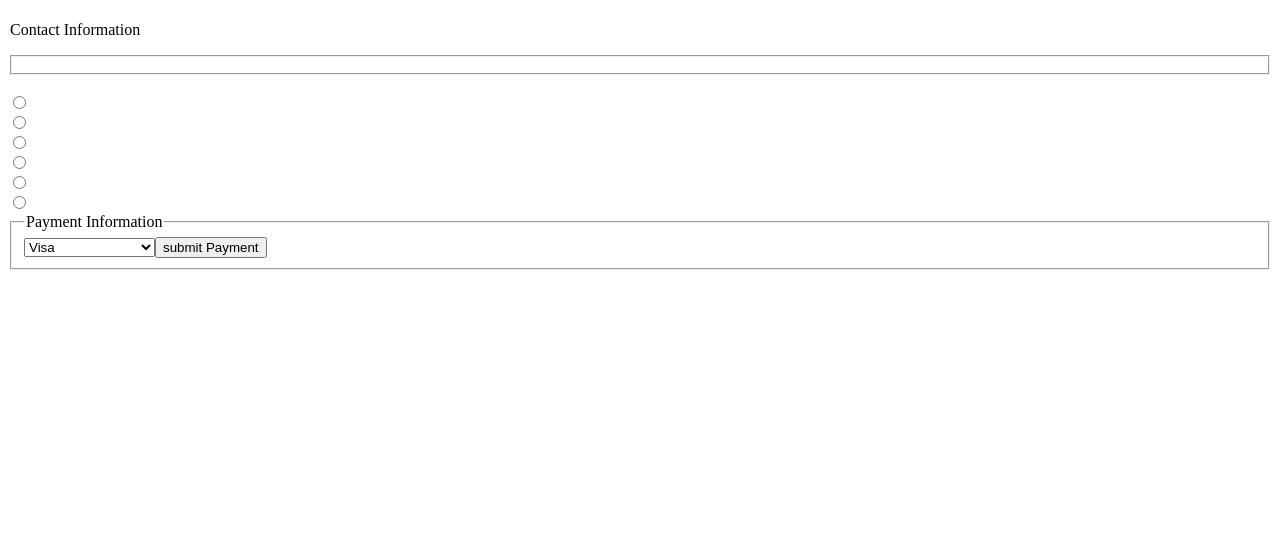
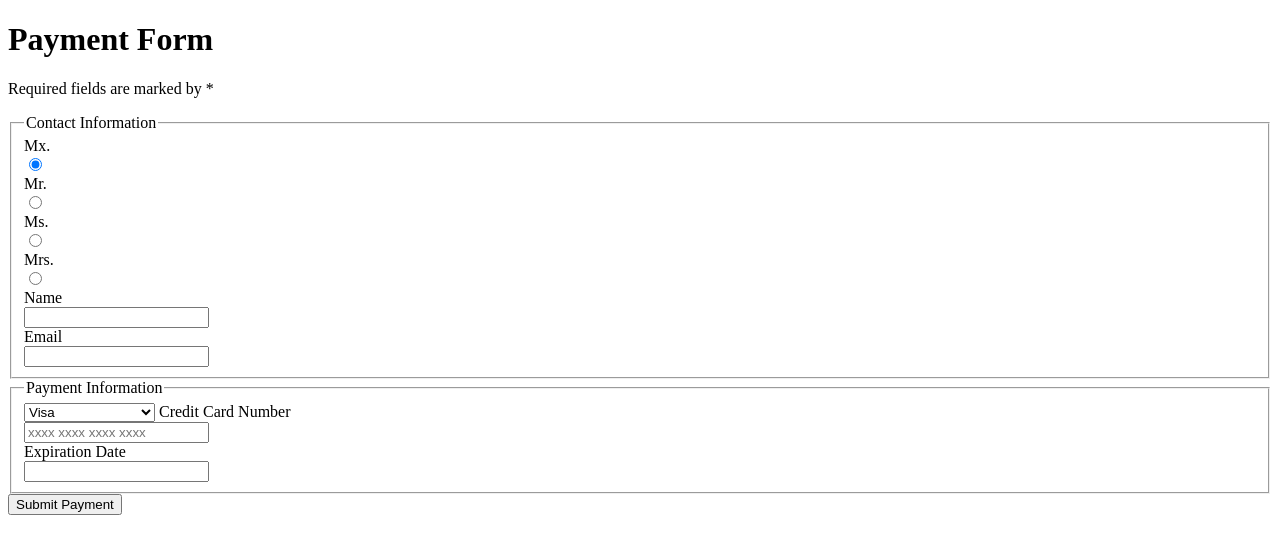
Before and after one commit to 10-6-pursuit/lab-intro-to-forms, a website: page index.html in a window 1280 px wide. Drawn offline with Linux system fonts and the light colour scheme.

Commit message:
lab-intro-to-forms payment form completed

```diff
--- a/index.html
+++ b/index.html
@@ -4,40 +4,52 @@
     <meta charset="UTF-8">
     <meta name="viewport" content="width=device-width, initial-scale=1.0">
     <title>Document</title>
+    <!-- <link href="style.css" rel="stylesheet" type="text/css" -->
 </head>
 <body>
-    <h1></h1>
-    <p
     <form>
+        <h1>Payment Form</h1>
+        <p>Required fields are marked by *</p>
+
+        <fieldset>
         <legend>Contact Information</legend>
-        <fieldset></fieldset>
-        <label for="Mx."></label><br />
-        <input type="radio" id="Mx."/>
 
-        <label for="Mr."></label><br />
-        <input type="radio" id="Mr."/>
+        <label for="mx">Mx.</label><br />
+        <input type="radio" name="title" id="mx" checked /><br />
 
-        <label for="Ms."></label><br />
-        <input type="radio" id="Ms."/>
+        <label for="mr">Mr.</label><br />
+        <input type="radio" name="title" id="mr"/><br />
 
-        <label for="Mrs."></label><br />
-        <input type="radio" id="Mrs."/>
+        <label for="ms">Ms.</label><br />
+        <input type="radio" name="title" id="ms"/><br />
 
-        <label for="Name"></label><br />
-        <input type="radio" id="Name"/>
+        <label for="mrs">Mrs.</label><br />
+        <input type="radio" name="title" id="mrs"/><br />
 
-        <label for="Email"></label><br />
-        <input type="radio" id="Email"/>
-    <fieldset>
+        <label for="name">Name</label><br />
+        <input type="text" name="name" id="name" required/><br />
+
+        <label for="email">Email</label><br />
+        <input type="email" name="email" id="email" required/>
+        </fieldset>
+
+        <fieldset>
         <legend>Payment Information</legend>
-        <select name=""credit-cards" id="credit-cards"</select>
-            <option>Visa</option>
-            <option>Master Card</option>
-            <option>American Express</option>
-            <option>Discover</option>
-    </fieldset>
+        <select> id="credit-card" name="card">
+        <option value="visa">Visa</option>
+        <option value="mastercard">Mastercard</option>
+        <option value="american express">American Express</option>
+        <option value="discover">Discover</option>
+        </select>
+
+        <label for="cc-number">Credit Card Number</label><br />
+        <input type="tel" name="cc-number" id="cc-number" placeholder="xxxx xxxx xxxx xxxx" required/><br />
+
+        <label for="cc-exp">Expiration Date</label><br />
+        <input type="text" name="cc-exp" id="expiration-date" required/><br />
+        </fieldset>
+        <input type="Submit" value="Submit Payment" />
 
     </form>
-    <input type="submit" value="submit Payment"
 </body>
 </html>
```
